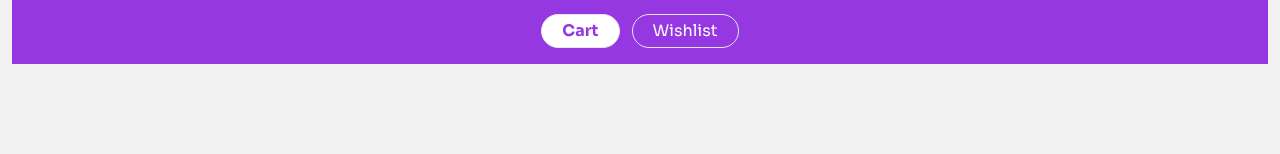
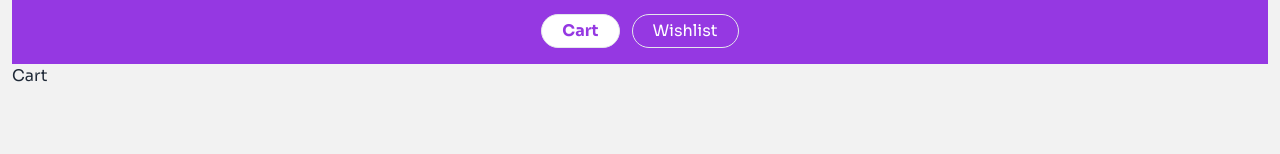
Before and after one commit to sakib-333/ph-b10-a8, a React (Vite) app: page /dashboard in a window 1280 px wide. Shown: the part 198-352 px from the top of the page. Built offline with nearby package versions, Linux system fonts and the light colour scheme.

Commit message:
Add cart layout.

```diff
--- /dev/null
+++ b/src/components/Body/BodyComponents/Cart.jsx
@@ -0,0 +1,7 @@
+import React from "react";
+
+const Cart = () => {
+  return <div>Cart</div>;
+};
+
+export default Cart;
--- a/src/components/Body/BodyComponents/Dashboard.jsx
+++ b/src/components/Body/BodyComponents/Dashboard.jsx
@@ -1,4 +1,5 @@
 import React, { useEffect, useState } from "react";
+import Cart from "./Cart";
 
 const Dashboard = () => {
   const [tabCart, setTabCart] = useState(true);
@@ -18,7 +19,7 @@ const Dashboard = () => {
   };
 
   return (
-    <div>
+    <>
       <div className="bg-gadget-100 w-full">
         <div className="max-w-[790px] mx-auto text-white text-center py-4 space-y-3">
           <h1 className="text-xl md:text-2xl lg:text-3xl font-bold">
@@ -49,7 +50,8 @@ const Dashboard = () => {
           </div>
         </div>
       </div>
-    </div>
+      {tabCart && <Cart />}
+    </>
   );
 };
 
```
